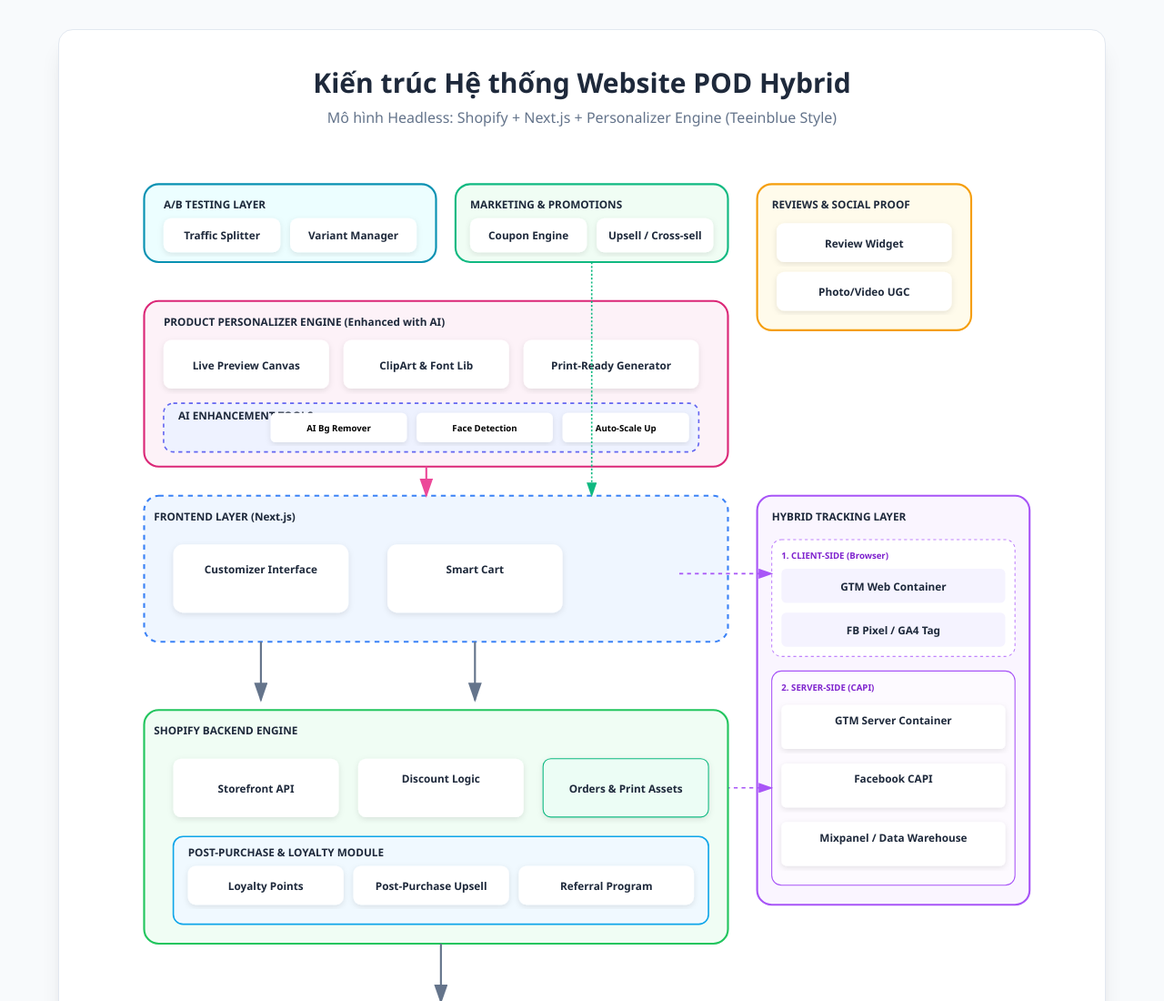
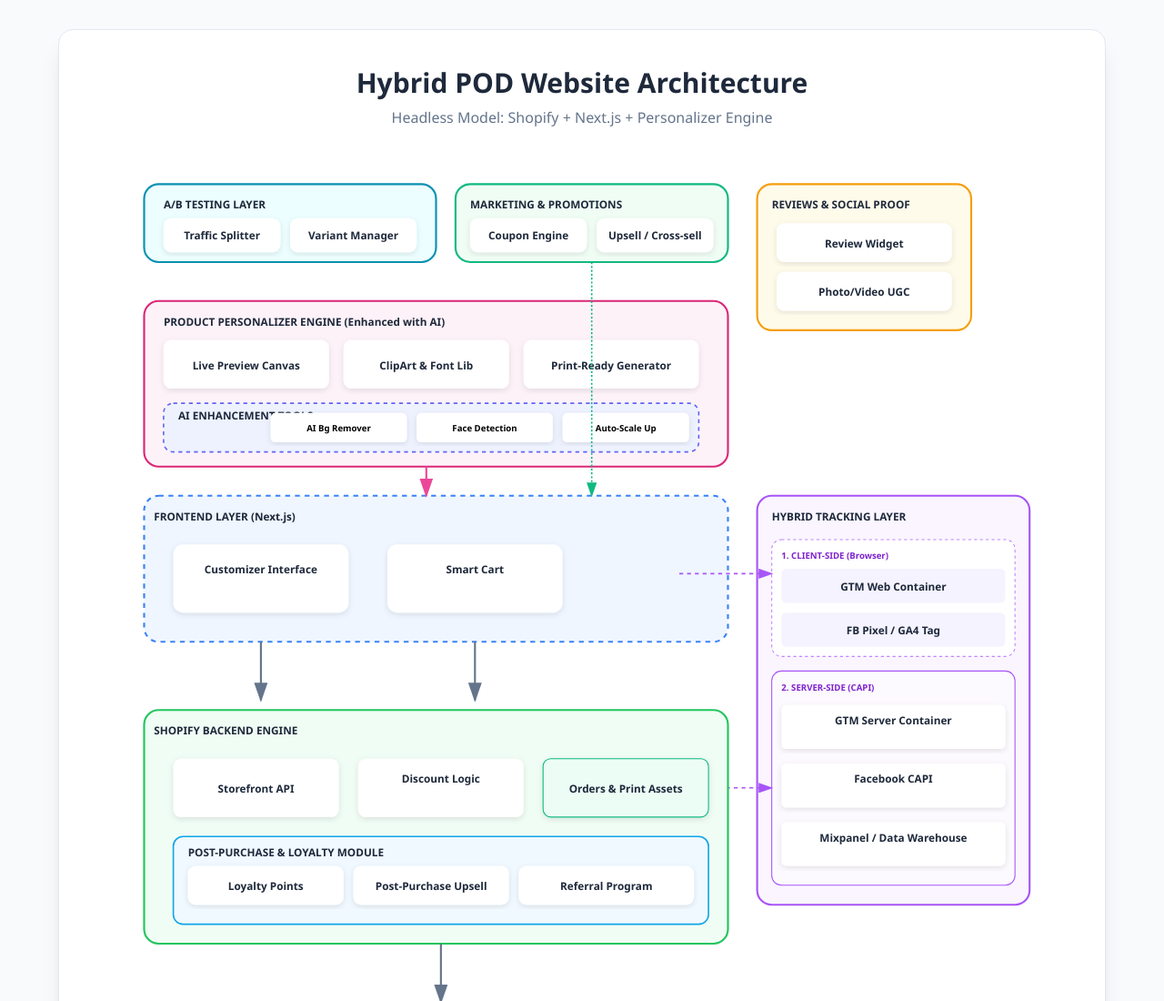
Before and after one commit to ltdao-ctu/pod, a plain HTML site: page index.html in a window 1280 px wide. Shown: the top 1100 px of the page at 91% size. Drawn offline with nearby package versions, Linux system fonts and the light colour scheme.

Commit message:
Update index.html

```diff
--- a/index.html
+++ b/index.html
@@ -22,8 +22,8 @@
 </head>
 <body class="p-8">
     <div class="max-w-6xl mx-auto bg-white p-10 rounded-2xl shadow-xl border border-slate-200">
-        <h1 class="text-3xl font-bold text-slate-800 mb-2 text-center">Kiến trúc Hệ thống Website POD Hybrid</h1>
-        <p class="text-slate-500 text-center mb-10">Mô hình Headless: Shopify + Next.js + Personalizer Engine (Teeinblue Style)</p>
+        <h1 class="text-3xl font-bold text-slate-800 mb-2 text-center">Hybrid POD Website Architecture</h1>
+        <p class="text-slate-500 text-center mb-10">Headless Model: Shopify + Next.js + Personalizer Engine </p>
 
         <svg viewBox="0 0 1000 1400" xmlns="http://www.w3.org/2000/svg">
             <!-- Arrows Definition -->
```
